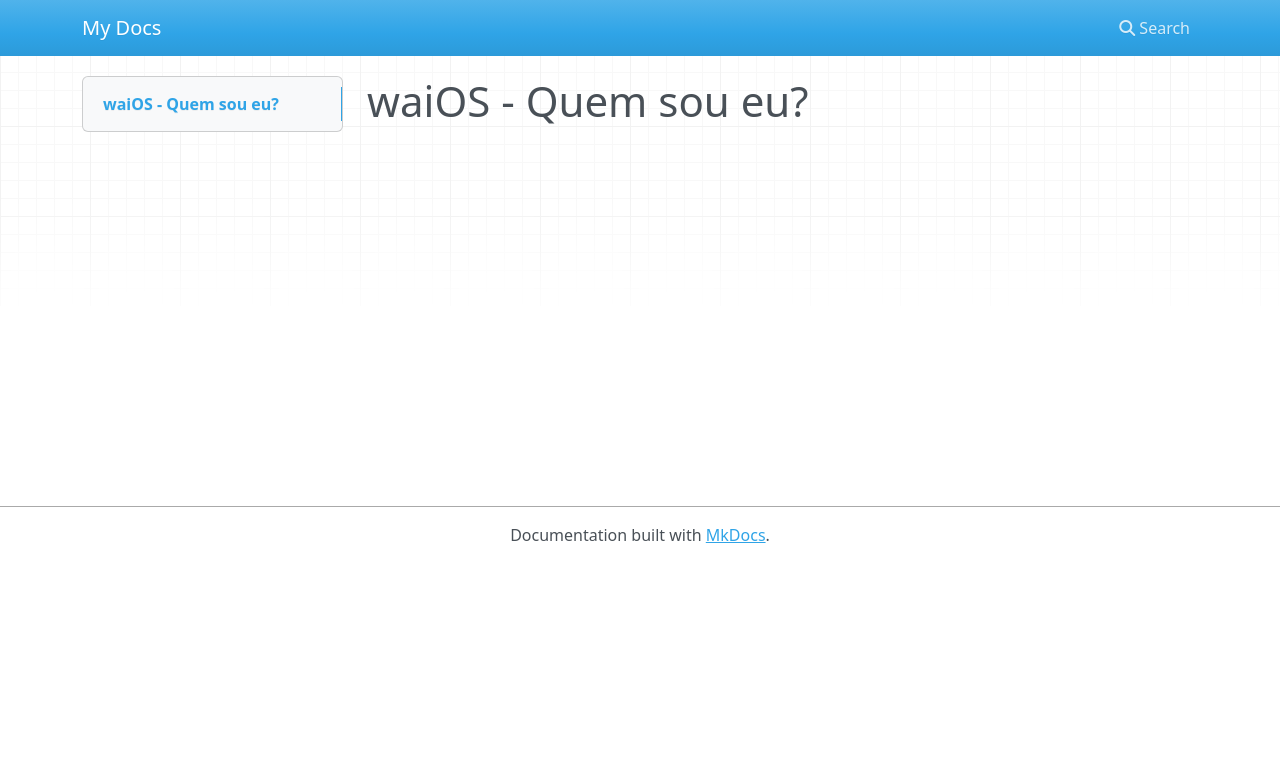
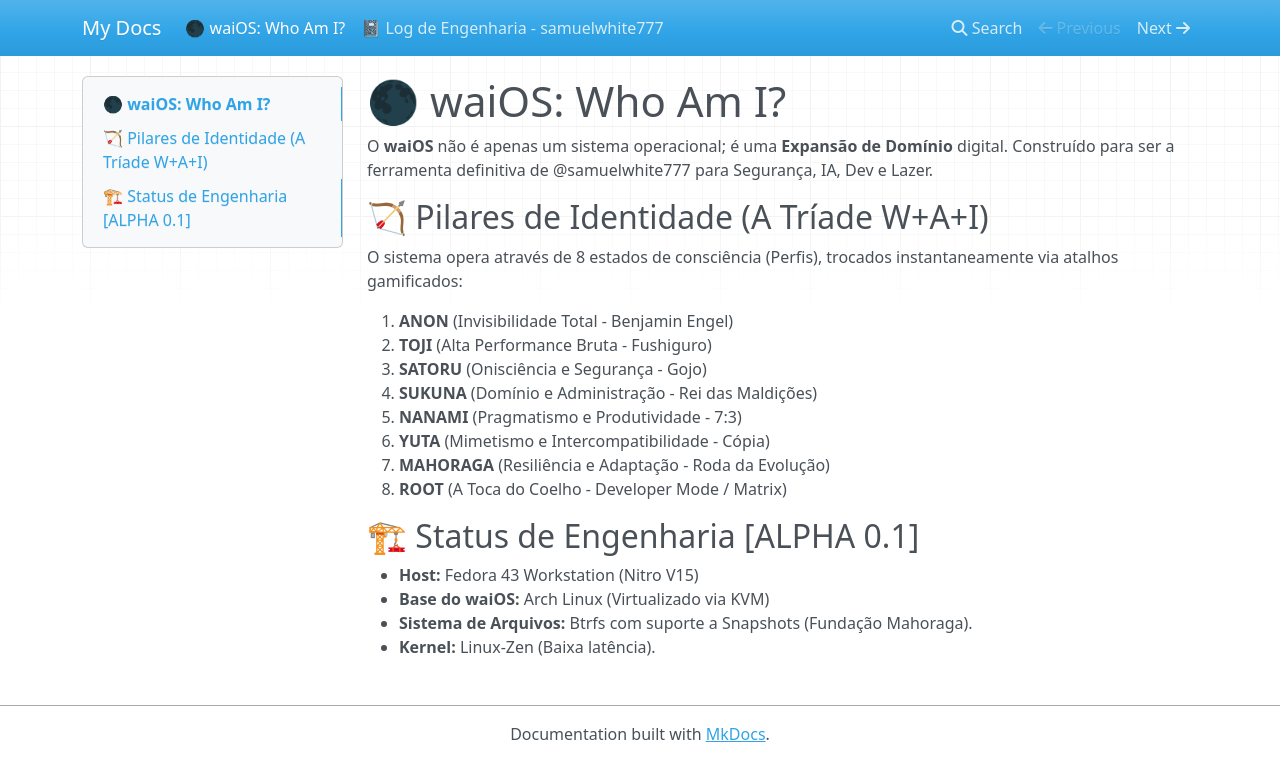
Before and after one commit to samuelwhite777/waiOS, an MkDocs documentation site: the page built from docs/index.md, in a window 1280 px wide. Shown: the top 781 px of the page. Built offline with MkDocs 1.6.1, drawn with Linux system fonts in a browser that asks for light colours; nearby versions of some CDN libraries.

Commit message:
docs: registro oficial do manifesto e logs de engenharia via terminal

```diff
--- a/docs/index.md
+++ b/docs/index.md
@@ -1 +1,21 @@
-# waiOS - Quem sou eu?
+# 🌑 waiOS: Who Am I?
+
+O **waiOS** não é apenas um sistema operacional; é uma **Expansão de Domínio** digital. Construído para ser a ferramenta definitiva de @samuelwhite777 para Segurança, IA, Dev e Lazer.
+
+## 🏹 Pilares de Identidade (A Tríade W+A+I)
+O sistema opera através de 8 estados de consciência (Perfis), trocados instantaneamente via atalhos gamificados:
+
+1.  **ANON** (Invisibilidade Total - Benjamin Engel)
+2.  **TOJI** (Alta Performance Bruta - Fushiguro)
+3.  **SATORU** (Onisciência e Segurança - Gojo)
+4.  **SUKUNA** (Domínio e Administração - Rei das Maldições)
+5.  **NANAMI** (Pragmatismo e Produtividade - 7:3)
+6.  **YUTA** (Mimetismo e Intercompatibilidade - Cópia)
+7.  **MAHORAGA** (Resiliência e Adaptação - Roda da Evolução)
+8.  **ROOT** (A Toca do Coelho - Developer Mode / Matrix)
+
+## 🏗️ Status de Engenharia [ALPHA 0.1]
+- **Host:** Fedora 43 Workstation (Nitro V15)
+- **Base do waiOS:** Arch Linux (Virtualizado via KVM)
+- **Sistema de Arquivos:** Btrfs com suporte a Snapshots (Fundação Mahoraga).
+- **Kernel:** Linux-Zen (Baixa latência).
--- /dev/null
+++ b/docs/logs.md
@@ -0,0 +1,15 @@
+# 📓 Log de Engenharia - samuelwhite777
+
+## [28/03/2026] - O Nascimento do Domínio
+**Status:** Alpha 0.1 - "The Awakening"
+
+### ✅ Vitórias do Dia:
+1.  **Triple Boot:** Configurado GRUB para Windows, Fedora e SystemRescue (Emergência no SSD).
+2.  **Infraestrutura:** Criada a estrutura de Monorepo e site de documentação (MkDocs).
+3.  **Versionamento:** Repositório `samuelwhite777/waiOS` sincronizado com GitHub e Vercel.
+4.  **Código Genesis:** Implementado o script de particionamento Btrfs e subvolumes.
+
+### 🚩 Próximos Passos (Próxima Sessão):
+- Iniciar a VM no Virt-Manager e executar o `wai-genesis.sh`.
+- Configurar o compositor Hyprland para as animações de troca de perfil.
+- Implementar o primeiro shader de "Expansão de Domínio".
```
